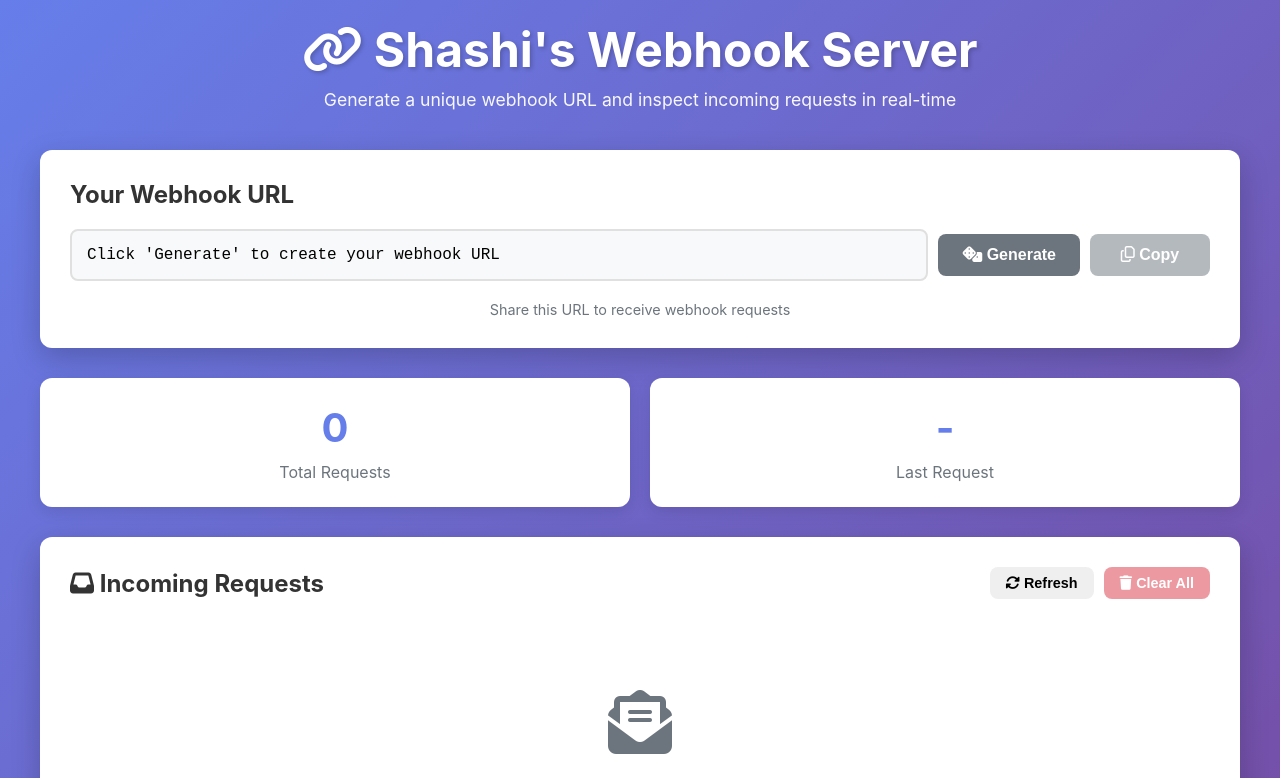
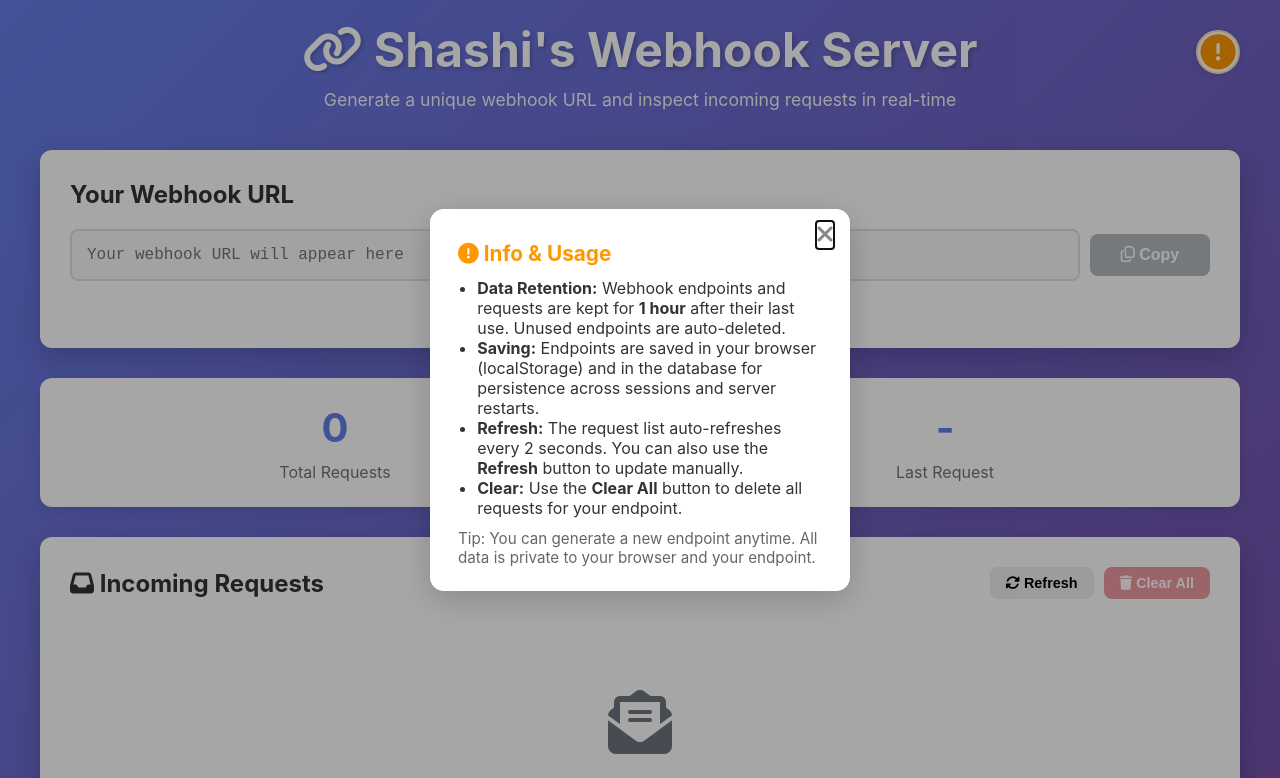
Before and after one commit to shashiX07/webhook-service, a website: page public/index.html in a window 1280 px wide. Shown: the top 778 px of the page. Drawn offline with Linux system fonts and the light colour scheme; no server answers.

Commit message:
All Done allmost

```diff
--- a/public/index.html
+++ b/public/index.html
@@ -6,9 +6,26 @@
     <title>Webhook Server - Request Inspector</title>
     <link rel="stylesheet" href="https://cdnjs.cloudflare.com/ajax/libs/font-awesome/6.5.0/css/all.min.css" crossorigin="anonymous" referrerpolicy="no-referrer" />
     <link rel="stylesheet" href="style.css">
+    <link rel="icon" type="image/x-icon" href="favicon.ico">
 </head>
 <body>
     <div class="container">
+        <div id="info-exclaim" tabindex="0" aria-label="Show info" style="position:absolute;top:30px;right:40px;z-index:10;cursor:pointer;font-size:2.2rem;color:#ff9800;background:white;border-radius:50%;width:44px;height:44px;display:flex;align-items:center;justify-content:center;box-shadow:0 2px 8px rgba(0,0,0,0.08);border:2px solid #ffe0b2;">
+            <i class="fa-solid fa-circle-exclamation"></i>
+        </div>
+        <div id="info-modal" style="display:none;position:fixed;top:0;left:0;width:100vw;height:100vh;background:rgba(0,0,0,0.35);z-index:1000;align-items:center;justify-content:center;">
+            <div style="background:white;padding:32px 28px 24px 28px;border-radius:14px;max-width:420px;width:90vw;box-shadow:0 8px 32px rgba(0,0,0,0.18);position:relative;">
+                <button id="close-info-modal" aria-label="Close info" style="position:absolute;top:12px;right:16px;background:none;border:none;font-size:1.5rem;cursor:pointer;color:#888;"><i class="fa-solid fa-xmark"></i></button>
+                <h2 style="margin-bottom:12px;font-size:1.3rem;color:#ff9800;"><i class="fa-solid fa-circle-exclamation"></i> Info & Usage</h2>
+                <ul style="margin-left:1.2em;margin-bottom:0.7em;">
+                    <li><b>Data Retention:</b> Webhook endpoints and requests are kept for <b>1 hour</b> after their last use. Unused endpoints are auto-deleted.</li>
+                    <li><b>Saving:</b> Endpoints are saved in your browser (localStorage) and in the database for persistence across sessions and server restarts.</li>
+                    <li><b>Refresh:</b> The request list auto-refreshes every 2 seconds. You can also use the <b>Refresh</b> button to update manually.</li>
+                    <li><b>Clear:</b> Use the <b>Clear All</b> button to delete all requests for your endpoint.</li>
+                </ul>
+                <div style="font-size:0.95em;color:#666;">Tip: You can generate a new endpoint anytime. All data is private to your browser and your endpoint.</div>
+            </div>
+        </div>
         <header>
             <h1><i class="fa-solid fa-link"></i> Shashi's Webhook Server</h1>
             <p class="subtitle">Generate a unique webhook URL and inspect incoming requests in real-time</p>
@@ -18,8 +35,7 @@
             <div class="card">
                 <h2>Your Webhook URL</h2>
                 <div class="webhook-url-container">
-                    <input type="text" id="webhookUrl" class="webhook-input" readonly placeholder="Click 'Generate' to create your webhook URL">
-                    <button id="generateBtn" class="btn btn-secondary"><i class="fa-solid fa-dice"></i> Generate</button>
+                    <input type="text" id="webhookUrl" class="webhook-input" readonly placeholder="Your webhook URL will appear here">
                     <button id="copyBtn" class="btn btn-secondary" disabled><i class="fa-regular fa-copy"></i> Copy</button>
                 </div>
                 <p class="info-text">Share this URL to receive webhook requests</p>
@@ -57,6 +73,29 @@
     </div>
 
     <script src="app.js"></script>
+        <script>
+        // Info modal logic
+        const exclaim = document.getElementById('info-exclaim');
+        const modal = document.getElementById('info-modal');
+        const closeModal = document.getElementById('close-info-modal');
+        function showModal() {
+            modal.style.display = 'flex';
+            setTimeout(() => { closeModal.focus(); }, 200);
+        }
+        function hideModal() {
+            modal.style.display = 'none';
+            exclaim.focus();
+        }
+        exclaim.addEventListener('click', showModal);
+        exclaim.addEventListener('keydown', e => { if (e.key === 'Enter' || e.key === ' ') showModal(); });
+        closeModal.addEventListener('click', hideModal);
+        modal.addEventListener('click', e => { if (e.target === modal) hideModal(); });
+        closeModal.addEventListener('keydown', e => { if (e.key === 'Escape') hideModal(); });
+        // Show modal on first page load
+        window.addEventListener('DOMContentLoaded', () => {
+            setTimeout(showModal, 400);
+        });
+        </script>
     <footer class="footer">
         <div class="footer-content">
             <span>Follow me:</span>
```
Also changed, not shown: public/favicon.ico (added).
